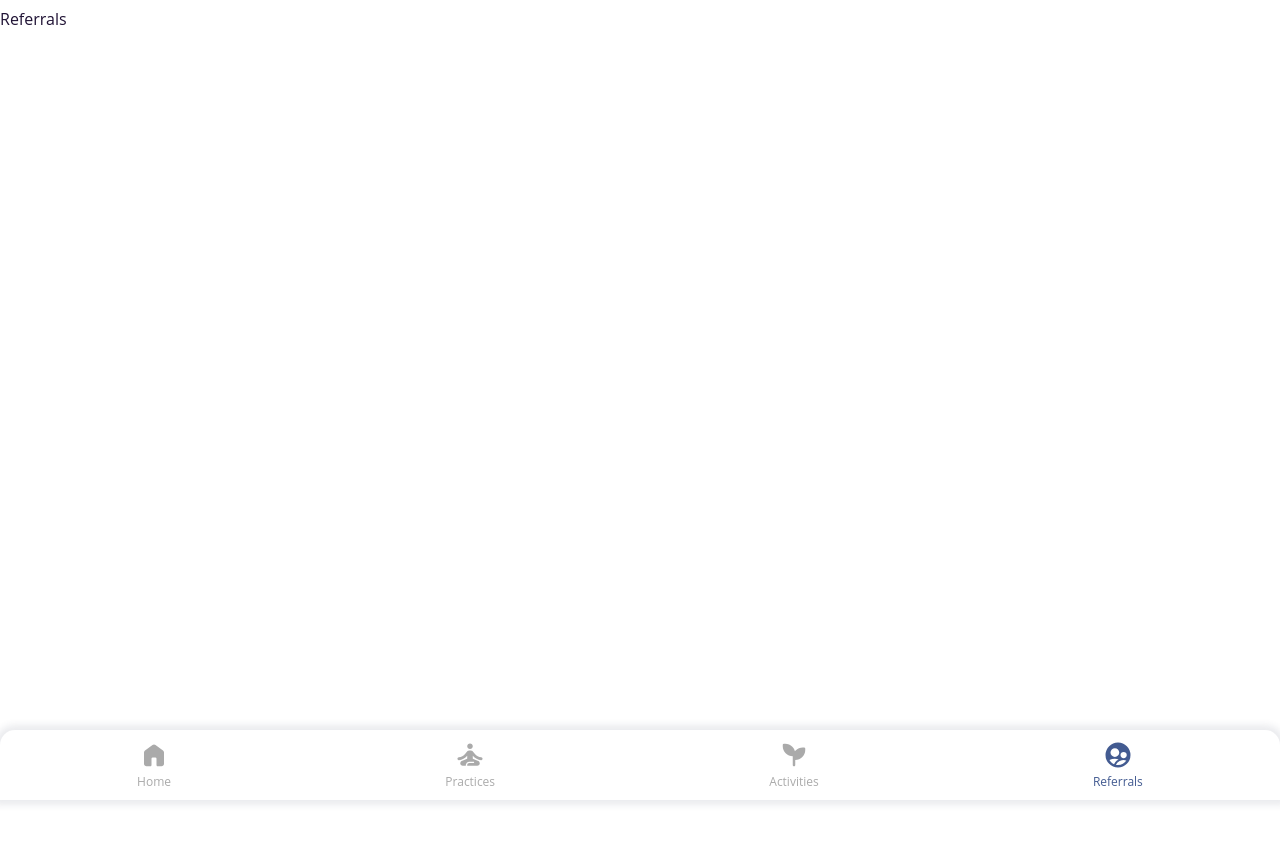
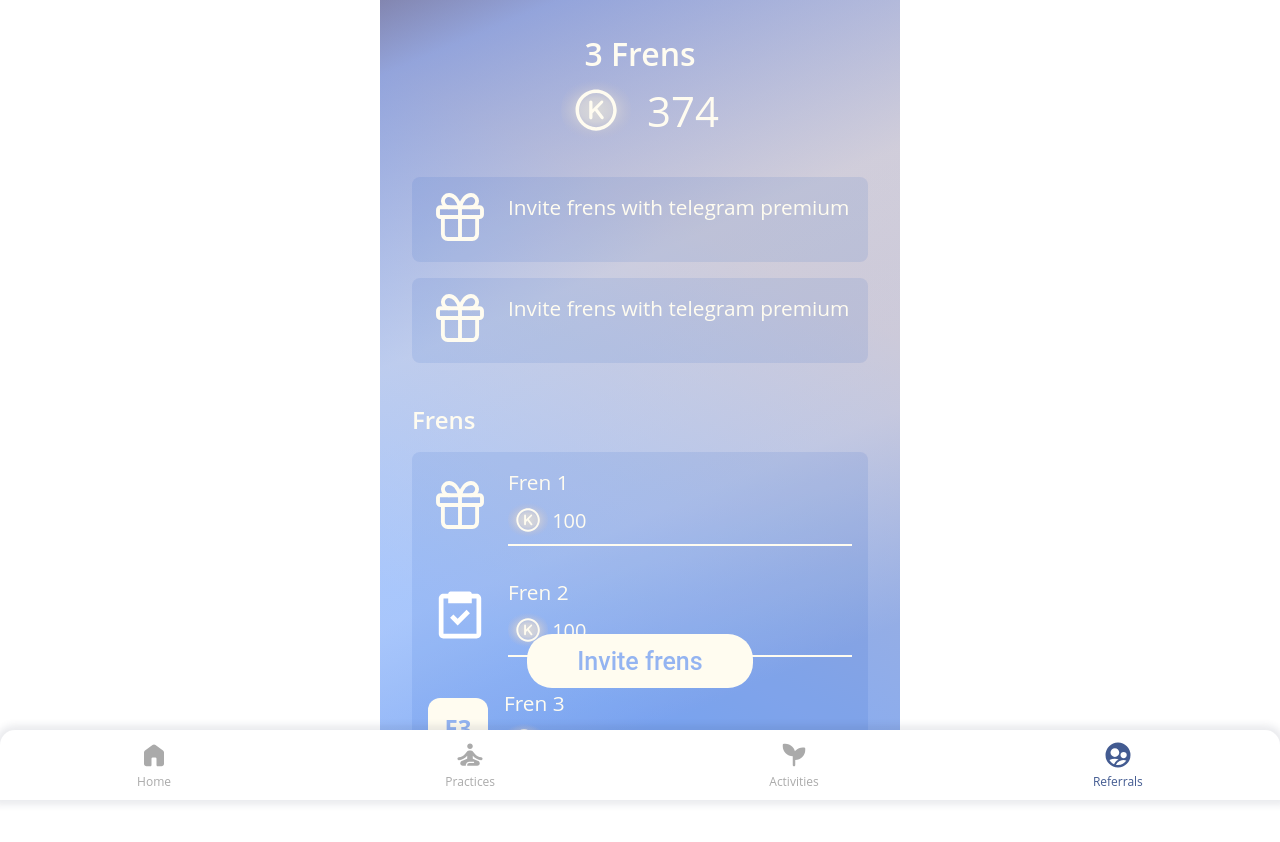
Before and after one commit to Artem3124/gautama.dev.io, a Vue app: page /referrals in a window 1280 px wide. Shown: the top 842 px of the page. Before the commit the page ends 800 px from the top, so only its background shows below. Built offline with nearby package versions, Linux system fonts and the light colour scheme.

Commit message:
referrals created

```diff
--- a/src/assets/sass/main.scss
+++ b/src/assets/sass/main.scss
@@ -197,7 +197,7 @@ input[type=number] {
 
 .main-bg {
     background: url('/src/assets/svg/backgrounds/base-bg.svg') no-repeat fixed;
-    background-size: auto auto;
+    background-size: auto 100vh;
     background-position: top;
 }
 
--- /dev/null
+++ b/src/shared/components/InitialsIcon.vue
@@ -0,0 +1,43 @@
+<template>
+  <div class="initials-icon">
+    <div class="initials-icon__cred">{{ initials }}</div>
+  </div>
+</template>
+<script>
+export default {
+  props: {
+    name: {
+      type: String,
+      required: true,
+    },
+  },
+
+  computed: {
+    initials() {
+      console.log(this.name);
+      return this.name
+        .split(" ")
+        .map((word) => word[0])
+        .join("");
+    },
+  },
+};
+</script>
+
+<style lang="scss">
+.initials-icon {
+  display: flex;
+  justify-content: center;
+  align-items: center;
+  width: 2.5em;
+  height: 2.5em;
+  background-color: #fffcf0;
+  border-radius: 0.5em;
+  color: #94b4f1;
+  font-size: 1.5em;
+
+  &__cred {
+    font-weight: bold;
+  }
+}
+</style>
--- a/src/shared/components/Item.vue
+++ b/src/shared/components/Item.vue
@@ -12,11 +12,13 @@
 <script>
 export default {
   props: {
+    // background: If the item should have a background
     background: {
       type: Boolean,
       required: false,
       default: false,
     },
+    // underLine: If the item should have an underline
     underLine: {
       type: Boolean,
       required: false,
--- a/src/shared/components/ItemsList.vue
+++ b/src/shared/components/ItemsList.vue
@@ -1,26 +1,31 @@
 <template>
-  <div class="items-list">
+  <div class="items-list" :style="background">
     <Item
       class="items-list__item"
-      :background="false"
+      :background="!itemsTransparent"
       :underLine="true"
       v-for="item in items"
     >
       <template #icon>
-        <div class="activities-page__body--item-icon">
-          <TaskIcon />
+        <div class="items-list__body--item-icon">
+          <TaskIcon v-if="item.icon === 'task'" />
+          <GiftIcon v-if="item.icon === 'gift'" />
+          <InitialsIcon
+            :name="item.content"
+            v-if="!item.icon || item.icon === icon.Initials"
+          />
         </div>
       </template>
       <template #content>
-        <div class="activities-page__body--item-content">
+        <div class="items-list__body--item-content">
           <div>{{ item.content }}</div>
           <KarmaCounter
-            :content="'34'"
+            :content="item.karma"
             :formerIcon="true"
             :height="'40px'"
             :distance="'0.2em'"
             :fontSize="'20px'"
-            class="activities-page__body--item-karma-counter"
+            class="items-list__body--item-karma-counter"
           />
         </div>
       </template>
@@ -32,6 +37,9 @@
 import KarmaCounter from "@/shared/components/KarmaCounter.vue";
 import Item from "@/shared/components/Item.vue";
 import TaskIcon from "@/assets/svg/icons/Task.svg";
+import GiftIcon from "@/assets/svg/icons/Gift.svg";
+import InitialsIcon from "@/shared/components/InitialsIcon.vue";
+import { icon } from "@/shared/models/iconEnum";
 
 export default {
   props: {
@@ -41,32 +49,82 @@ export default {
       required: true,
       default: [],
     },
-    // itemHeight: The height of the items
-    itemHeight: {
-      type: String,
-      required: false,
-      default: "55px",
+    // transparent: If the background should be transparent
+    transparent: {
+      type: Boolean,
+      default: false,
     },
-    // itemWidth: The width of the items
-    itemWidth: {
-      type: String,
-      required: false,
-      default: "55px",
+    // itemsTransparent: If the items should have a transparent background
+    itemsTransparent: {
+      type: Boolean,
+      default: true,
     },
   },
 
   components: {
     KarmaCounter,
     Item,
+    GiftIcon,
     TaskIcon,
+    InitialsIcon,
+  },
+
+  data() {
+    return {
+      icon: icon,
+    };
+  },
+
+  computed: {
+    background() {
+      const bg = {
+        backgroundColor: "rgba(0, 67, 191, 0.09)",
+        borderRadius: "0.5em",
+      };
+
+      const noBg = {
+        backgroundColor: "none",
+        borderRadius: "0em",
+      };
+
+      return this.transparent ? noBg : bg;
+    },
   },
 };
 </script>
 
 <style lang="scss">
 .items-list {
-  padding: 1em 1em;
-  border-radius: 0.5em;
-  background-color: rgba($color: #0043bf, $alpha: 0.09);
+  &__body {
+    padding: 0.5em 2em 0;
+
+    &--item-icon {
+      margin: auto 0;
+      svg {
+        width: 4em;
+        height: 3em;
+      }
+    }
+
+    &--list-heading {
+      padding-top: 1em;
+      font-weight: 600;
+      font-size: 1.5em;
+    }
+
+    &--daily-tasks {
+      padding-top: 0.7em;
+    }
+
+    &--item-content {
+      display: flex;
+      flex-direction: column;
+      align-items: flex-start;
+    }
+
+    &--item-karma-counter {
+      margin: 0.2em 0;
+    }
+  }
 }
 </style>
--- /dev/null
+++ b/src/shared/models/iconEnum.js
@@ -0,0 +1,7 @@
+const icon = {
+  Gift: "gift",
+  Task: "task",
+  Initials: null,
+};
+
+export { icon };
--- a/src/views/PageActivities.vue
+++ b/src/views/PageActivities.vue
@@ -45,13 +45,14 @@ import KarmaCounter from "@/shared/components/KarmaCounter.vue";
 import Item from "@/shared/components/Item.vue";
 import ItemsList from "@/shared/components/ItemsList.vue";
 import TaskIcon from "@/assets/svg/icons/Task.svg";
+import { icon } from "@/shared/models/iconEnum";
 
 const items = [
-  { content: "Long important shit 3", karma: 34 },
-  { content: "Long important shit 3", karma: 34 },
-  { content: "Long important shit 3", karma: 34 },
-  { content: "Long important shit 3", karma: 34 },
-  { content: "Long important shit 3", karma: 34 },
+  { content: "Long important shit 3", karma: "34", icon: icon.Task },
+  { content: "Long important shit 3", karma: "34", icon: icon.Task },
+  { content: "Long important shit 3", karma: "34", icon: icon.Task },
+  { content: "Long important shit 3", karma: "34", icon: icon.Initials },
+  { content: "Long important shit 3", karma: "34", icon: icon.Gift },
 ];
 
 export default {
--- a/src/views/PageReferrals.vue
+++ b/src/views/PageReferrals.vue
@@ -1,7 +1,147 @@
 <template>
-    <p>Referrals</p>
+  <div class="content referrals-page main-bg">
+    <div class="referrals-page__header">
+      <div class="referrals-page__header--frens">{{ frensNumber }} Frens</div>
+      <KarmaCounter
+        :content="'374'"
+        :formerIcon="true"
+        :height="'70px'"
+        :distance="'0.5em'"
+        class="referrals-page__header--counter"
+      />
+    </div>
+    <div class="referrals-page__content">
+      <div class="referrals-page__content--gift">
+        <Item :background="true" :underLine="false">
+          <template #icon>
+            <div class="referrals-page__content--item-icon">
+              <GiftIcon />
+            </div>
+          </template>
+          <template #content>
+            <div class="referrals-page__content--item-content">
+              <div>Invite frens with telegram premium</div>
+            </div>
+          </template>
+        </Item>
+      </div>
+      <div class="referrals-page__content--gift">
+        <Item :background="true" :underLine="false">
+          <template #icon>
+            <div class="referrals-page__content--item-icon">
+              <GiftIcon />
+            </div>
+          </template>
+          <template #content>
+            <div class="referrals-page__content--item-content">
+              <div>Invite frens with telegram premium</div>
+            </div>
+          </template>
+        </Item>
+      </div>
+      <div class="referrals-page__content--heading">Frens</div>
+      <div class="referrals-page__content--frens">
+        <ItemsList :items="this.items" />
+      </div>
+    </div>
+  </div>
+  <div class="referrals-page__fixed-row">
+    <button class="referrals-page__fixed-row--button base-btn">
+      Invite frens
+    </button>
+  </div>
 </template>
 <script>
+import ItemsList from "@/shared/components/ItemsList.vue";
+import Item from "@/shared/components/Item.vue";
+import KarmaCounter from "@/shared/components/KarmaCounter.vue";
+import GiftIcon from "@/assets/svg/icons/Gift.svg";
+import { icon } from "@/shared/models/iconEnum.js";
+
+const items = [
+  { content: "Fren 1", karma: "100", icon: icon.Gift },
+  { content: "Fren 2", karma: "100", icon: icon.Task },
+  { content: "Fren 3", karma: "100", icon: icon.Initials },
+];
+
 export default {
+  components: {
+    Item,
+    ItemsList,
+    KarmaCounter,
+    GiftIcon,
+  },
+
+  data() {
+    return {
+      items: items,
+      frensNumber: 3,
+    };
+  },
+};
+</script>
+
+<style lang="scss">
+.referrals-page {
+  height: 300vh;
+  color: #fffcf0;
+
+  &__header {
+    padding-top: 1em;
+    font-weight: 600;
+    text-align: center;
+    font-size: 2em;
+  }
+
+  &__content {
+    padding: 2em 2em 0;
+
+    &--heading {
+      padding-top: 1em;
+      font-weight: 600;
+      font-size: 1.5em;
+    }
+
+    &--item-icon {
+      margin: auto 0;
+
+      svg {
+        width: 4em;
+        height: 3em;
+      }
+    }
+
+    &--frens {
+      padding-top: 1em;
+    }
+
+    &--item-content {
+      display: flex;
+      flex-direction: column;
+      align-items: flex-start;
+      text-align: center;
+    }
+
+    &--item-karma-counter {
+      margin: 0.2em 0;
+    }
+
+    &--gift {
+      margin-bottom: 1em;
+    }
+  }
+
+  &__fixed-row {
+    position: fixed;
+    bottom: 7em;
+    display: flex;
+    width: -webkit-fill-available;
+    justify-content: center;
+
+    &--button {
+      padding: 0.5em 2em;
+      border-radius: 1em;
+    }
+  }
 }
-</script>
+</style>
```
Also changed, not shown: src/assets/svg/icons/Gift.svg.
